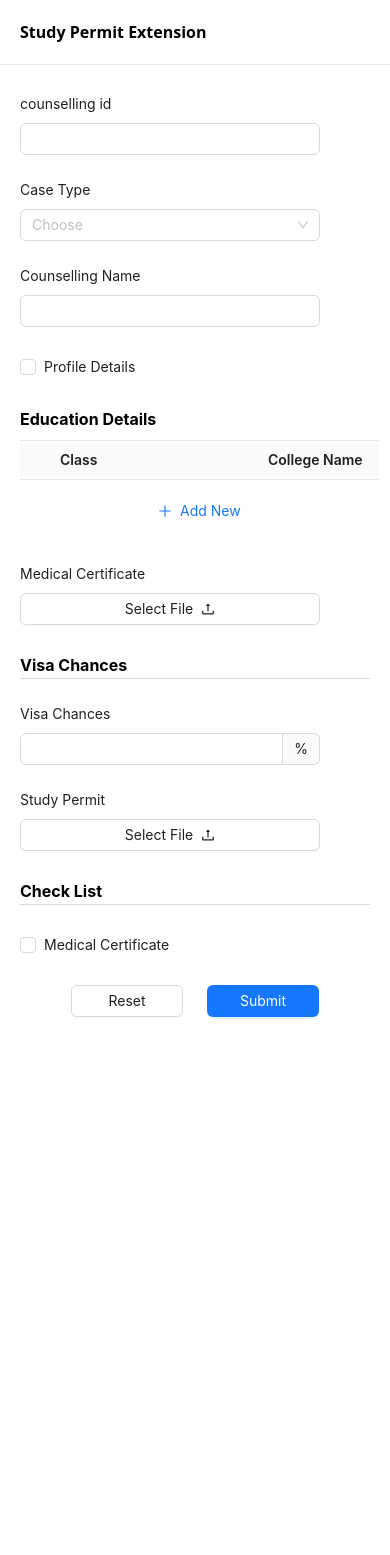
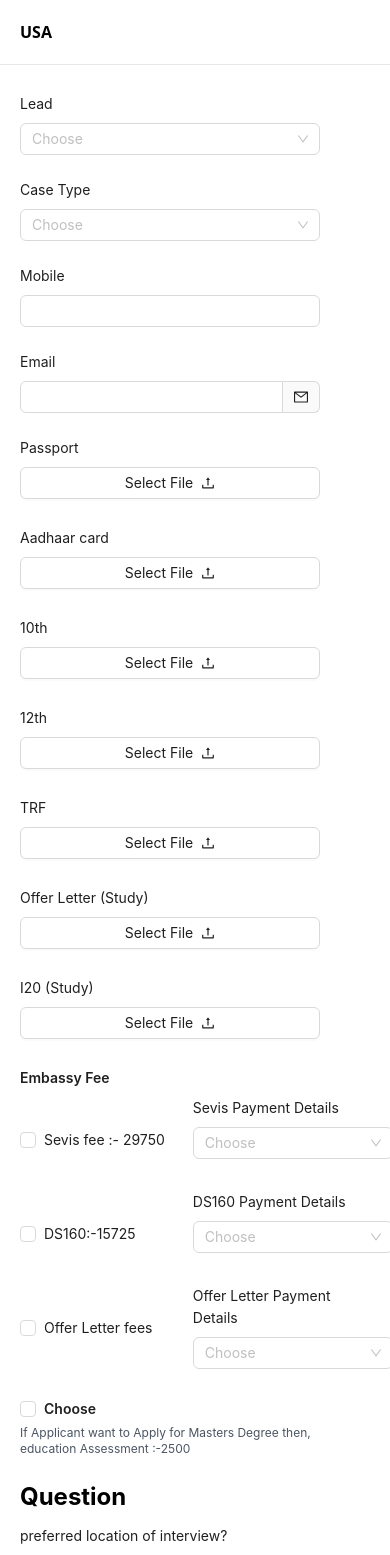
Before and after one commit to Soundharya2024/visa-management-TIC, a React (Vite) app: page / in a window 390 px wide. Shown: the top 1555 px of the page. Before the commit the page ends 1061 px from the top, so only its background shows below. Built offline with nearby package versions, Linux system fonts and the light colour scheme.

Commit message:
USA - Embassy fee flex width adjusted for chrome mobile view

```diff
--- a/src/App.jsx
+++ b/src/App.jsx
@@ -12,7 +12,7 @@
 const App = () => {
   return (
     <>
-      <StudyPermitExtension />
+      <USA />
     </>
   );
 };
--- a/src/components/USA.jsx
+++ b/src/components/USA.jsx
@@ -212,7 +212,7 @@
               </Upload>
             </Form.Item>
           </div>
-          <Flex>
+          <Flex className="w-[300px] sm:w-full">
             <Form.Item
               name="Embassy_Fee"
               label={<label className="font-semibold">Embassy Fee</label>}
```
